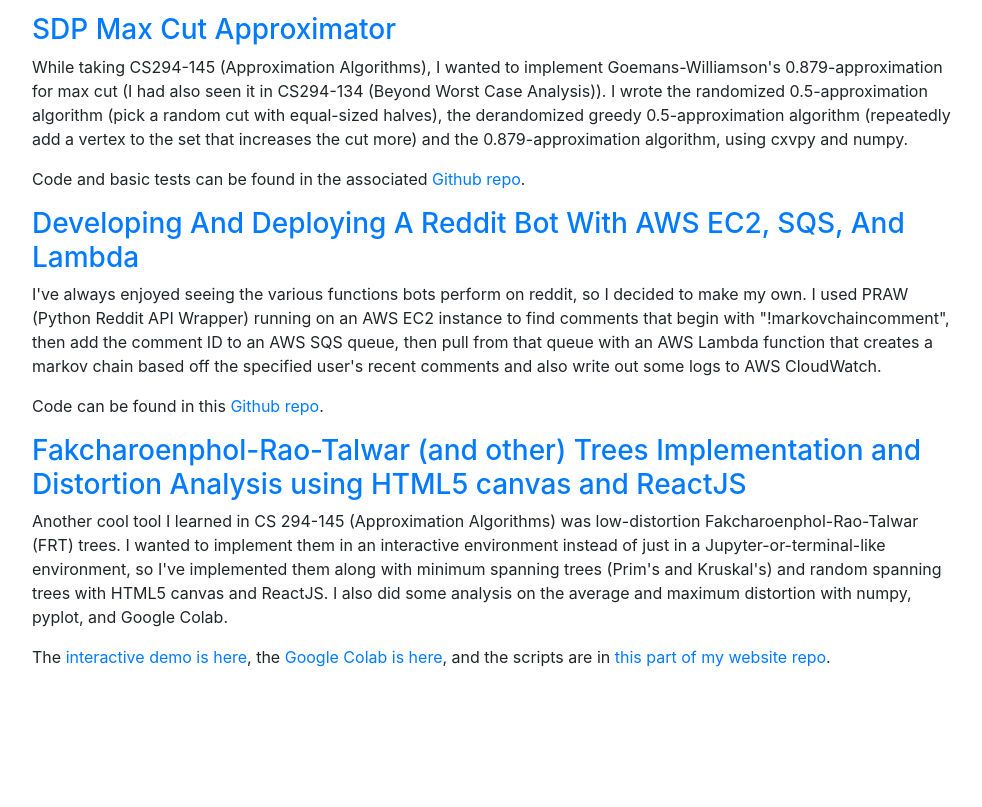
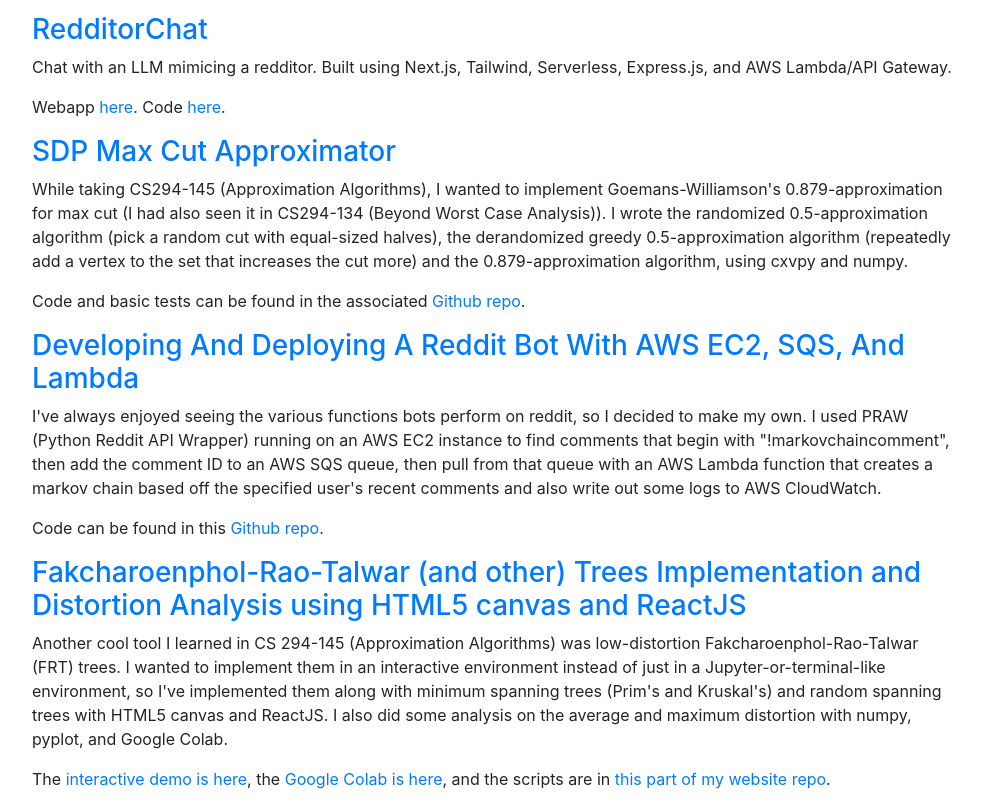
Before and after one commit to NTitterton/personalwebsite, a plain HTML site: page projects.html in a window 1280 px wide. Shown: the part 49-856 px from the top of the page, without its empty margins (143-1125 px from the left). Before the commit the page ends 800 px from the top, so only its background shows below. Drawn offline with nearby package versions, Linux system fonts and the light colour scheme; some packages are replaced by stand-ins of ours.

Commit message:
update projects to include redditorchat

```diff
--- a/projects.html
+++ b/projects.html
@@ -32,6 +32,9 @@
       </div>
       <div class="row justify-content-center mt-3">
         <div class="col-9">
+        <h3><a href="./redditorchat.html">RedditorChat</a></h3>
+        <p>Chat with an LLM mimicing a redditor. Built using Next.js, Tailwind, Serverless, Express.js, and AWS Lambda/API Gateway.</p>
+        <p>Webapp <a href="redditorchat.vercel.app">here</a>. Code <a href="https://github.com/NTitterton/redditorchat">here</a>.</p>
         <h3><a href="./SDPmaxcut.html">SDP Max Cut Approximator</a></h3>
         <p>While taking CS294-145 (Approximation Algorithms), I wanted to implement Goemans-Williamson's 0.879-approximation for max cut (I had also seen it in CS294-134 (Beyond Worst Case Analysis)). I wrote the randomized 0.5-approximation algorithm (pick a random cut with equal-sized halves), the derandomized greedy 0.5-approximation algorithm (repeatedly add a vertex to the set that increases the cut more) and the 0.879-approximation algorithm, using cxvpy and numpy. </p>
         <p>Code and basic tests can be found in the associated <a href="https://github.com/NTitterton/approximationproblems">Github repo</a>.</p>
```
